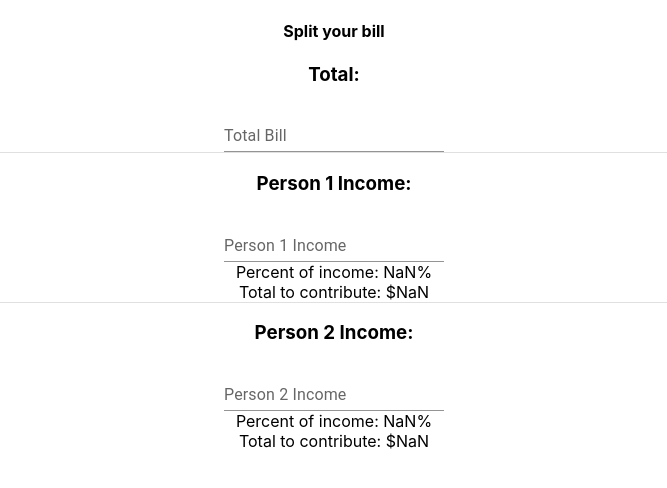
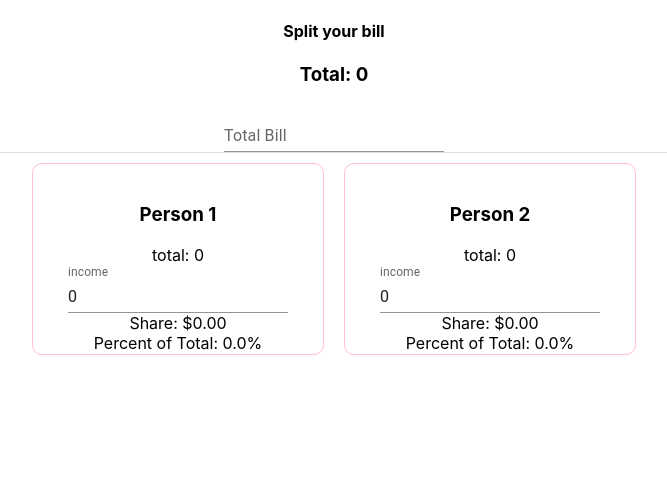
Before and after one commit to N8ers/bill-splitter, a React (Create React App) app: page / in a window 1280 px wide. Shown: the top 488 px of the page, without its empty margins (306-973 px from the left). Built offline with nearby package versions, Linux system fonts and the light colour scheme.

Commit message:
breakout IncomeField into it's own component

```diff
--- a/src/App.tsx
+++ b/src/App.tsx
@@ -2,25 +2,32 @@ import React, { useState, useEffect } from "react"
 
 import { TextField, Divider } from "@mui/material"
 
+import { IncomeField } from "./components/IncomeField/IncomeField"
+
 import "./App.css"
 
 function App() {
-  const [total, setTotal] = useState("")
+  const [total, setTotal] = useState(0)
 
-  const [incomeOne, setIncomeOne] = useState("")
-  const [incomeTwo, setIncomeTwo] = useState("")
+  // maybe make it a dynamic number of participants?
+  // const participants = useState([])
 
-  const [incomePercentOne, setIncomePercentOne] = useState(0)
-  const [incomePercentTwo, setIncomePercentTwo] = useState(0)
+  const [incomeOne, setIncomeOne] = useState(0)
+  const [incomeTwo, setIncomeTwo] = useState(0)
+
+  const [incomeOnePercentShare, setIncomeOnePercentShare] = useState(0)
+  const [incomeTwoPercentShare, setIncomeTwoPercentShare] = useState(0)
 
   useEffect(() => {
-    const totalIncome = Number(incomeOne) + Number(incomeTwo)
-    const personOnePercent = parseInt(incomeOne) / Number(totalIncome)
-    const personTwoPercent = 1 - personOnePercent
-
-    setIncomePercentOne(personOnePercent)
-    setIncomePercentTwo(personTwoPercent)
-  }, [total, incomeOne, incomeTwo])
+    const totalIncome = incomeOne + incomeTwo
+    if (totalIncome && total) {
+      setIncomeOnePercentShare(incomeOne / totalIncome)
+      setIncomeTwoPercentShare(incomeTwo / totalIncome)
+    } else {
+      setIncomeOnePercentShare(0)
+      setIncomeTwoPercentShare(0)
+    }
+  }, [incomeOne, incomeTwo])
 
   return (
     <div className="App">
@@ -31,45 +38,28 @@ function App() {
         <TextField
           label="Total Bill"
           variant="standard"
-          onChange={(e) => setTotal(e.target.value)}
+          type="number"
+          onChange={(e) => setTotal(parseInt(e.target.value))}
         />
       </div>
 
       <Divider />
 
-      <div>
-        <h3>Person 1 Income: {incomeOne}</h3>
-        <TextField
-          label="Person 1 Income"
-          variant="standard"
-          onChange={(e) => setIncomeOne(e.target.value)}
-        />
-        <div>
-          <div>Percent of income: {(incomePercentOne * 100).toFixed(1)}%</div>
-          <div>
-            Total to contribute: $
-            {(Number(total) * incomePercentOne).toFixed(2)}
-          </div>
-        </div>
-      </div>
+      <IncomeField
+        total={total}
+        income={incomeOne}
+        percentShare={incomeOnePercentShare}
+        personIndex={1}
+        handleChange={(event) => setIncomeOne(parseInt(event.target.value))}
+      />
 
-      <Divider />
-
-      <div>
-        <h3>Person 2 Income: {incomeTwo}</h3>
-        <TextField
-          label="Person 2 Income"
-          variant="standard"
-          onChange={(e) => setIncomeTwo(e.target.value)}
-        />
-        <div>
-          <div>Percent of income: {(incomePercentTwo * 100).toFixed(1)}%</div>
-          <div>
-            Total to contribute: $
-            {(Number(total) * incomePercentTwo).toFixed(2)}
-          </div>
-        </div>
-      </div>
+      <IncomeField
+        total={total}
+        income={incomeTwo}
+        percentShare={incomeTwoPercentShare}
+        personIndex={2}
+        handleChange={(event) => setIncomeTwo(parseInt(event.target.value))}
+      />
     </div>
   )
 }
--- /dev/null
+++ b/src/components/IncomeField/IncomeField.module.css
@@ -0,0 +1,9 @@
+.card {
+  display: inline-block;
+  border: 1px solid pink;
+  border-radius: 10px;
+  width: 250px;
+  height: 150px;
+  margin: 10px;
+  padding: 20px;
+}
--- /dev/null
+++ b/src/components/IncomeField/IncomeField.tsx
@@ -0,0 +1,37 @@
+import React from "react"
+
+import { TextField } from "@mui/material"
+
+import styles from "./IncomeField.module.css"
+
+interface Props {
+  total: number
+  income: number
+  percentShare: number
+  personIndex: number
+  handleChange: (event: React.ChangeEvent<HTMLInputElement>) => void
+}
+
+export const IncomeField: React.FC<Props> = ({
+  total,
+  income,
+  percentShare,
+  personIndex,
+  handleChange,
+}) => {
+  return (
+    <div className={styles.card}>
+      <h3>Person {personIndex}</h3>
+      <div>total: {total}</div>
+      <TextField
+        label="income"
+        variant="standard"
+        type="number"
+        value={income}
+        onChange={handleChange}
+      />
+      <div>Share: ${(total * percentShare).toFixed(2)}</div>
+      <div>Percent of Total: {(percentShare * 100).toFixed(1)}%</div>
+    </div>
+  )
+}
```
Also changed, not shown: 1 other file (tests, documents, lock files or other folders).
